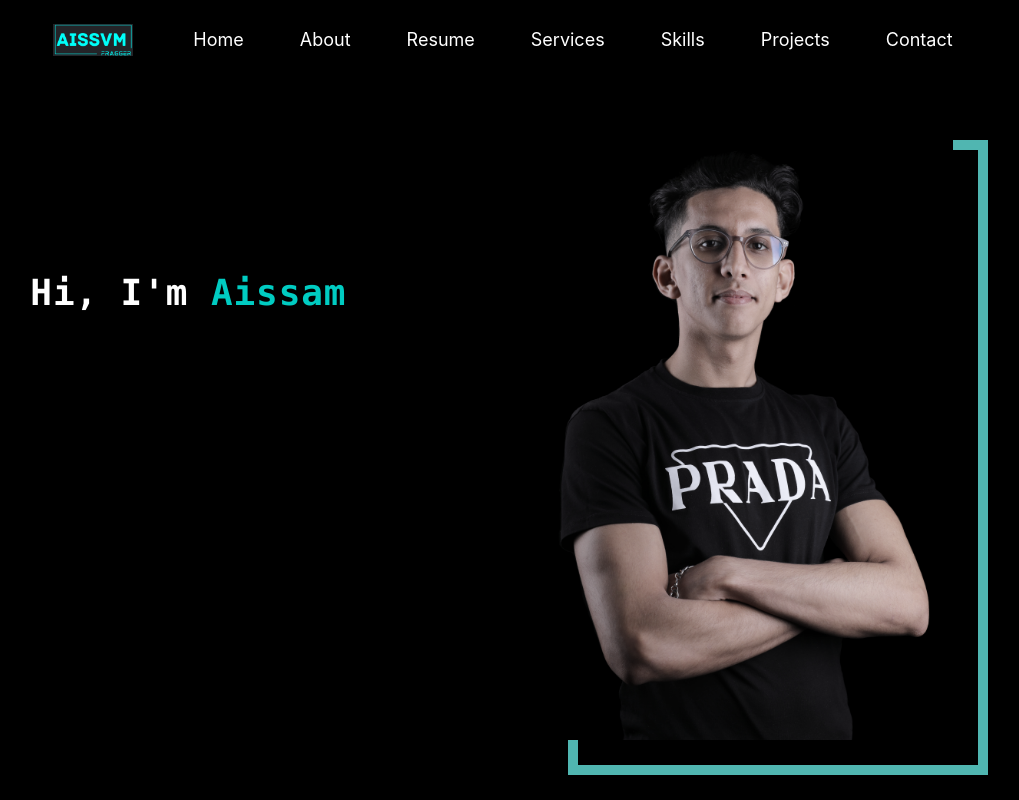
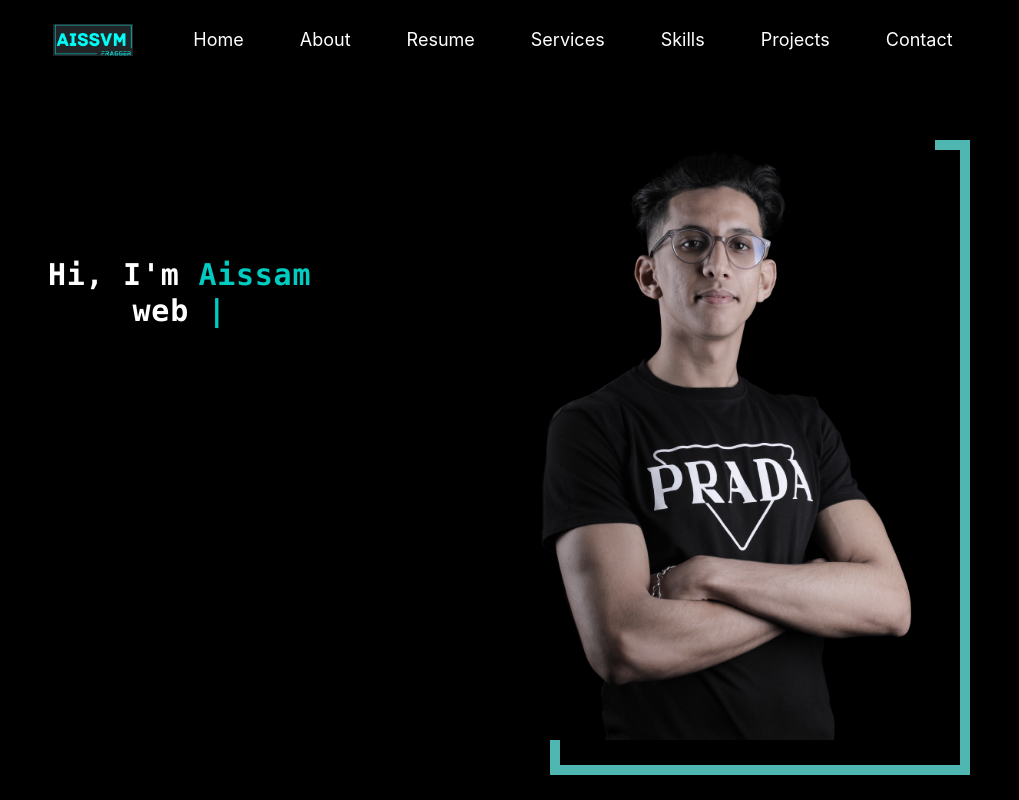
Before and after one commit to FRAGG33R/Portfolio, a Next.js app: page / in a window 1280 px wide. Shown: the whole page, without its empty margins (131-1150 px from the left). Built offline with nearby package versions, Linux system fonts and the light colour scheme.

Commit message:
Landing page
add animation to the text (Hi....)

switch cursor color

```diff
--- a/components/landingPage.tsx
+++ b/components/landingPage.tsx
@@ -10,21 +10,28 @@
 				<div className="flex self-start justify-center">
 					<Image className={styles.Img} src={Me} width={480} height={480}/>
 				</div>
-				<div className="flex justify-center items-center h-4/6 flex-wrap font-mono subpixel-antialiased text-4xl font-semibold tracking-wide text-left">
-					<p className="text-white">Hi, I'm <span className="text-fav-color">Aissam</span></p>
-					{/* <Typewriter
+				<div className="flex md:justify-center items-center flex-col h-4/6 flex-wrap font-mono text-white sm:text-3xl subpixel-antialiased font-semibold tracking-wide text-left">
+					<p>Hi, I'm <span className="text-fav-color">Aissam</span></p>
+					<div>
+						<Typewriter
 							options={{
 								autoStart: true,
 								loop: true,
+								cursorClassName: "text-fav-color",
 							}}
 							onInit={(typewriter) => {
-						typewriter.typeString('a web3 developer')
-						.pauseFor(2500)
+								typewriter.typeString('web developer.')
+								.pauseFor(2200)
 								.deleteAll()
-						typewriter.typeString('a blockchain enthusiast')
+								typewriter.typeString('web3 researcher.')
+								.pauseFor(2200)
+								.deleteAll()
+								typewriter.typeString('blockchain enthusiast.')
 								.start();
 							}}
-					/> */}
+						/>
+					</div>
+					{/* <p>blockchain enthusiast</p> */}
 				</div>
 		</div>
 	);
```
Lines whose indentation alone changed are shown as unchanged.
